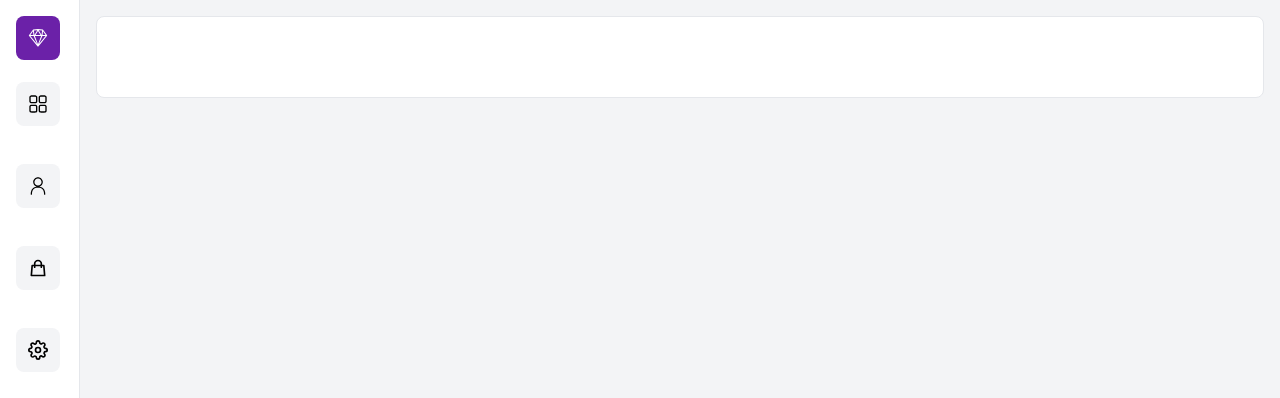
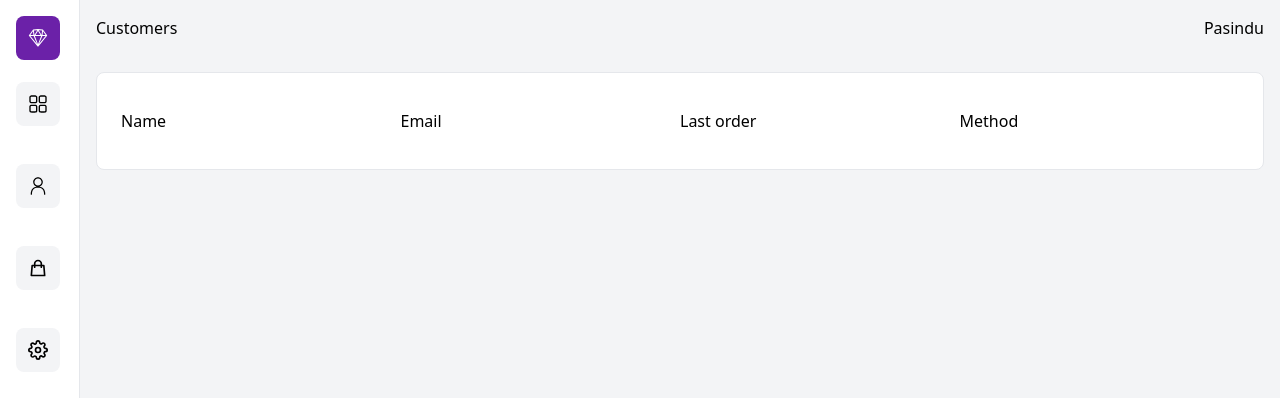
Before and after one commit to Pasindu107/my-app-1, a Next.js app: page /customers in a window 1280 px wide. Shown: the top 398 px of the page. Built offline with nearby package versions, Linux system fonts and the light colour scheme.

Commit message:
third commit

```diff
--- a/pages/customers.jsx
+++ b/pages/customers.jsx
@@ -1,12 +1,24 @@
 import React from 'react'
+import Link from 'next/link'
+
 
 const customers = () => {
   return (
     <div className='bg-gray-100 min-h-screen'>
-        <div className='grid lg:grid-cols p-4'>
-            <div className='bg-white flex justify-between w-full border p-10 rounded-lg'>
+        <div className='flex justify-between p-4'>
+            <h2>Customers</h2>
+            <Link href={'/'}><h2>Pasindu</h2></Link>
+        </div>
+        <div className='p-4'>
+            <div className='w-full m-auto p-4 border rounded-lg bg-white overflow-y-auto'>
+                <div className='my-3 p-2 grid md:grid-cols-4 sm:grid-cols-3 grid-cols-2 items-center justify-between cursor-pointer'>
+                    <span>Name</span>
+                    <span className='sm:text-left text-right'>Email</span>
+                    <span className='hidden md:grid'>Last order</span>
+                    <span className='hidden sm:grid'>Method</span>
+                </div>
+            </div>
 
-            </div>
         </div>
     </div>
 
```
